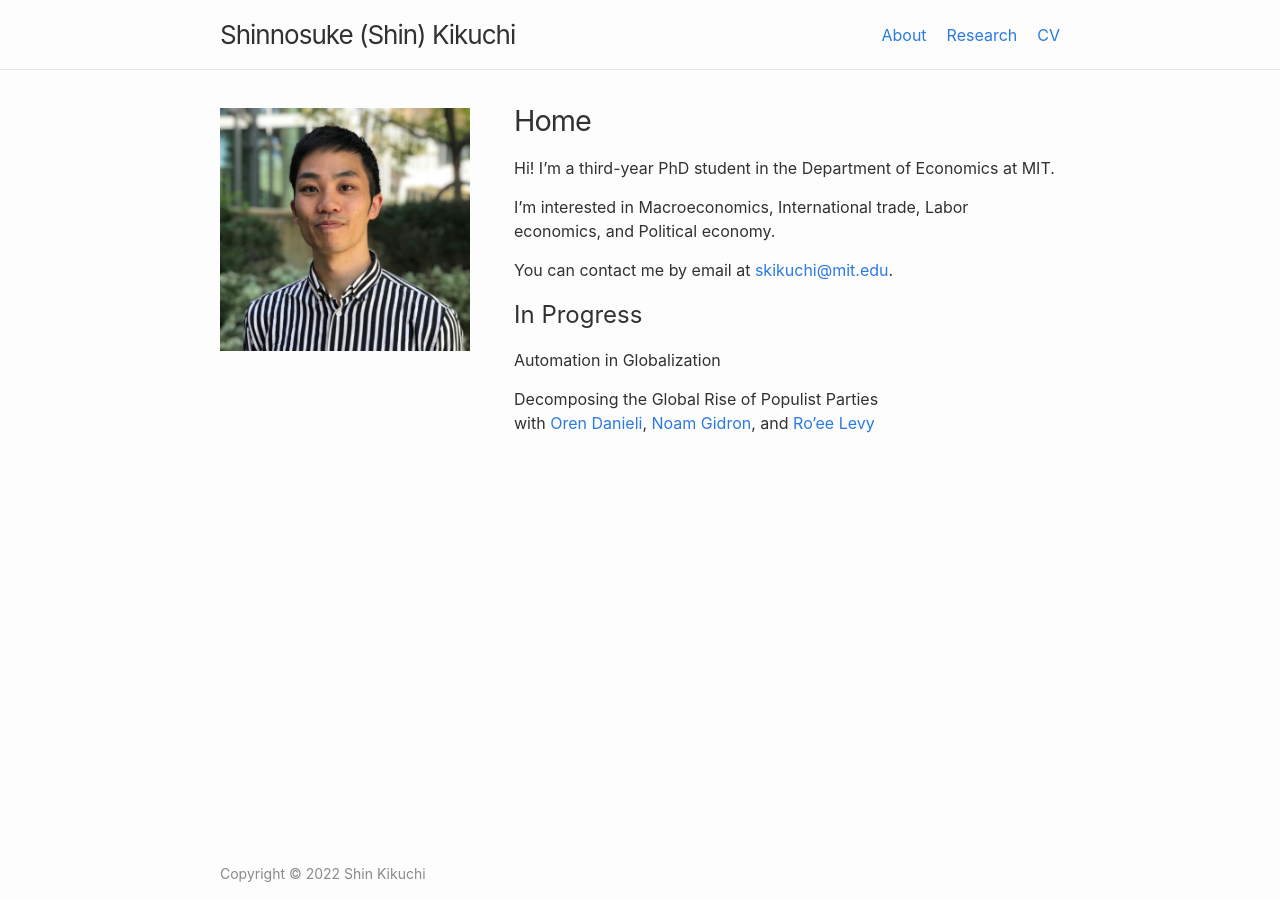
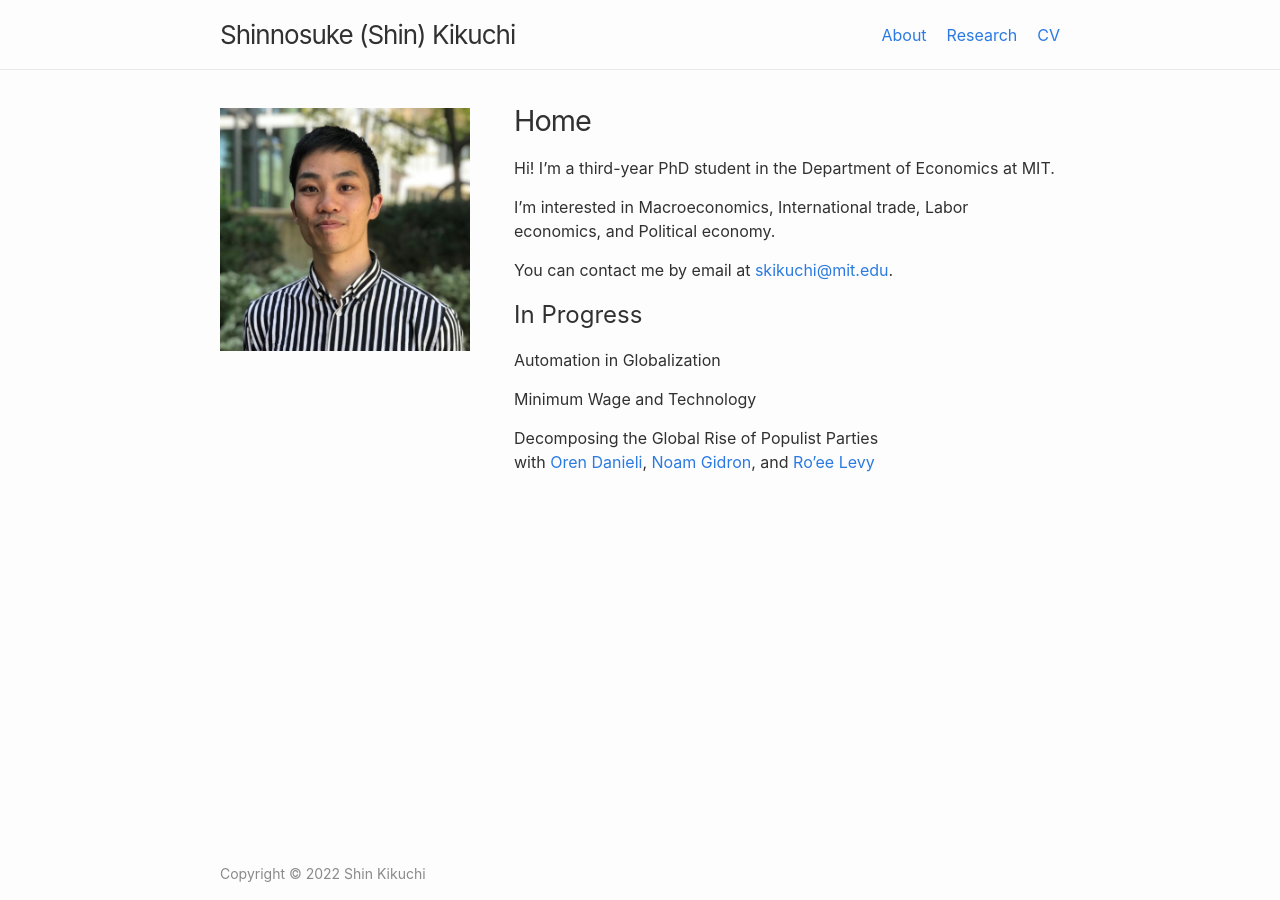
Before and after one commit to shinnkikuchi/shinnkikuchi.github.io, a Jekyll site: the page built from index.md, in a window 1280 px wide. Built offline with Jekyll 4.4.1, drawn with Linux system fonts in a browser that asks for light colours.

Commit message:
Update index.md

```diff
--- a/index.md
+++ b/index.md
@@ -16,5 +16,7 @@ You can contact me by email at [skikuchi@mit.edu](mailto:skikuchi@mit.edu).
 
 Automation in Globalization<br>
 
+Minimum Wage and Technology<br>
+
 Decomposing the Global Rise of Populist Parties<br>
 with <a href="https://www.orendanieli.com/home" target="_blank">Oren Danieli</a>, <a href="https://scholar.harvard.edu/gidron/home" target="_blank">Noam Gidron</a>, and <a href="https://www.roeelevy.com/" target="_blank">Ro'ee Levy</a>
```
